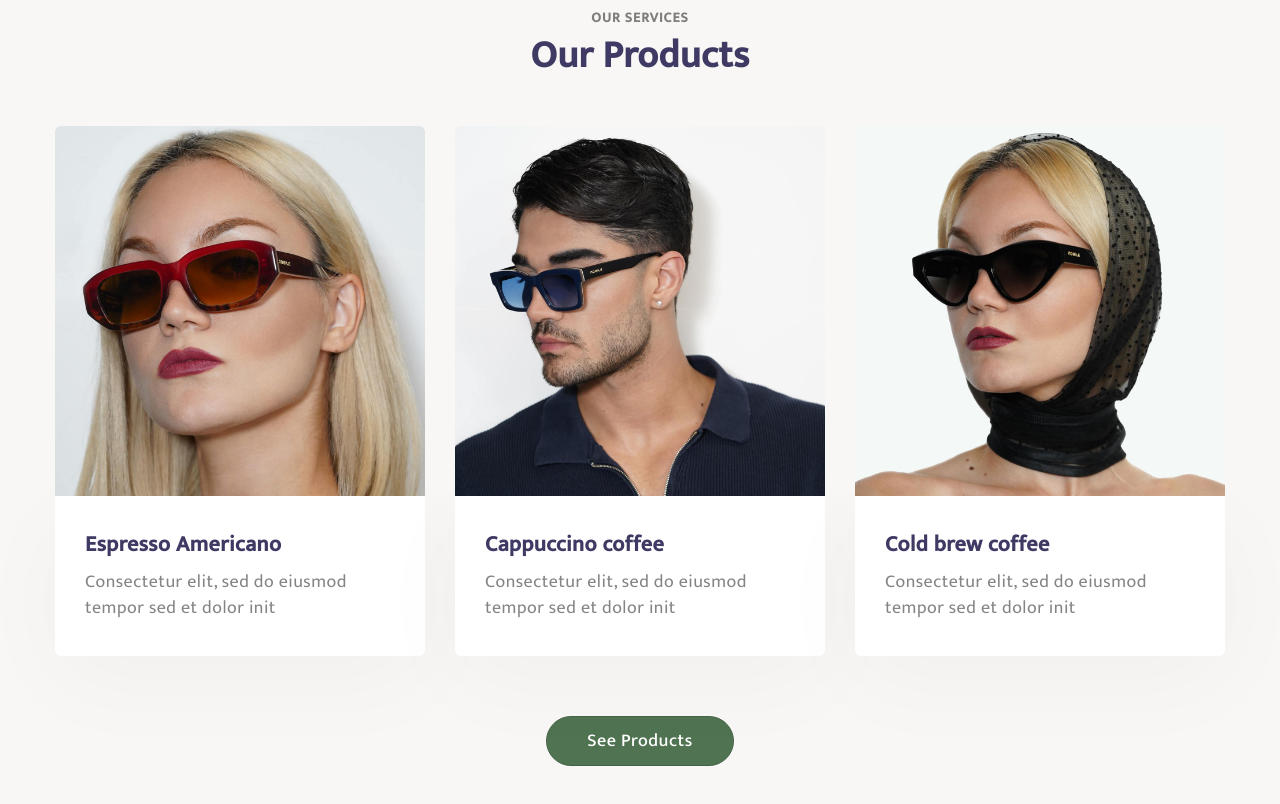
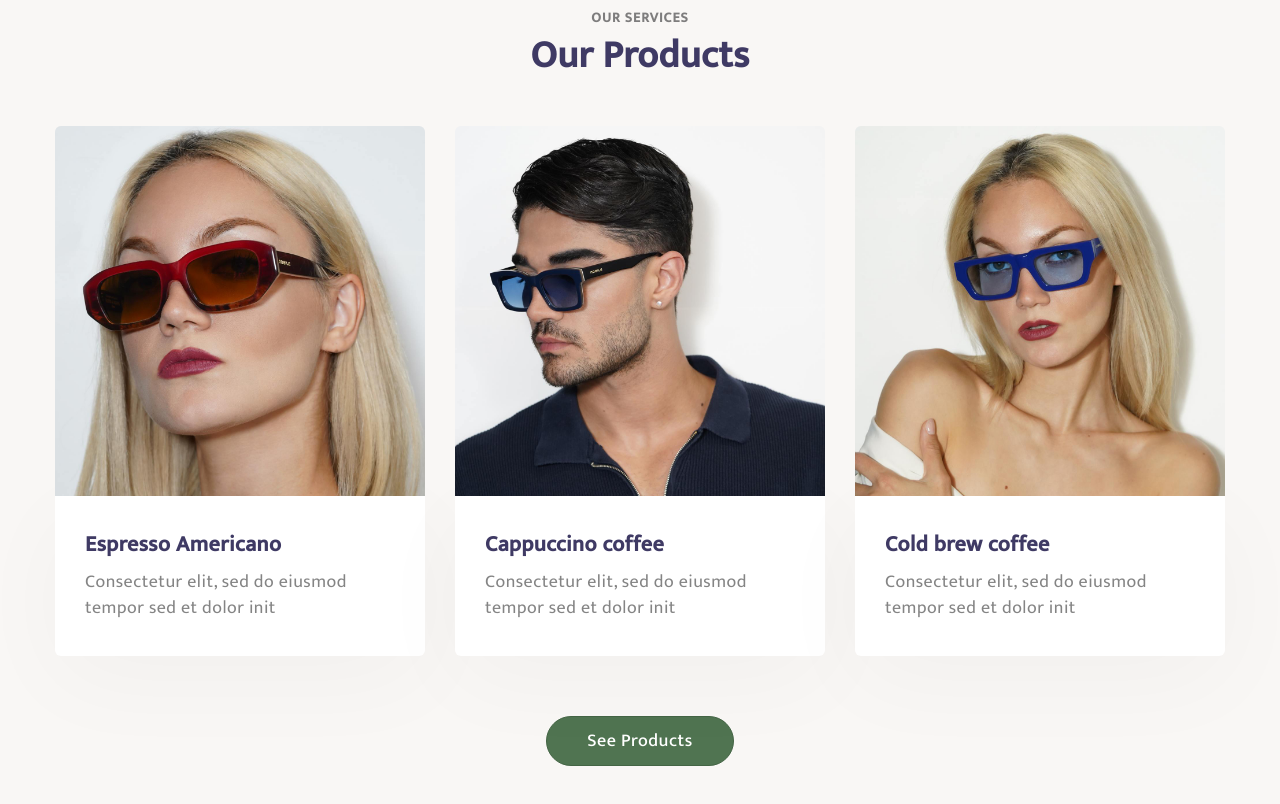
Before and after one commit to mahdirah/Nobile, a plain HTML site: page index.html in a window 1280 px wide. Shown: the part 1359-2163 px from the top of the page. Drawn offline with Linux system fonts and the light colour scheme.

Commit message:
Update index.html

```diff
--- a/index.html
+++ b/index.html
@@ -196,7 +196,7 @@
 
                 </div>
                 <div class="float-top col-lg-4 col-md-6 mt-lg-0 mt-5">
-                    <a href="#url"><img src="assets/images/3.jpg" class="img-responsive" alt=""></a>
+                    <a href="#url"><img src="assets/images/banner3.jpg" class="img-responsive" alt=""></a>
                     <div class="float-lt feature-gd">
                         <h3><a href="#url">Cold brew coffee</a> </h3>
                         <p> Consectetur elit, sed do eiusmod tempor sed et dolor init</p>
```
